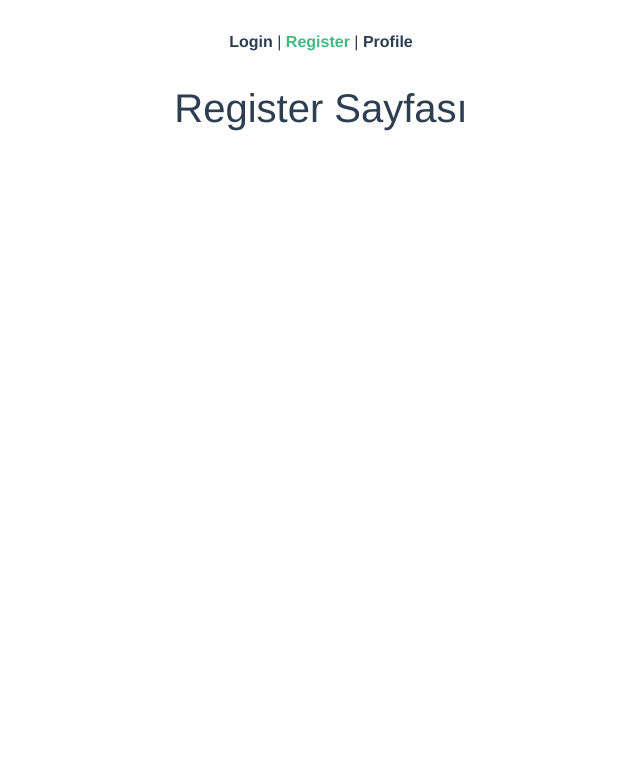
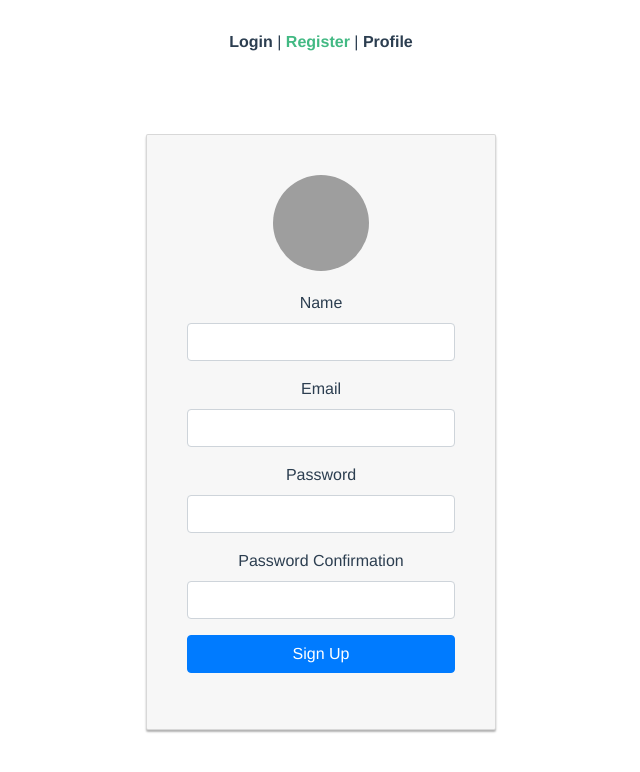
Before and after one commit to yemrealtanay/todovue, a Vue app: page /register in a window 1280 px wide. Shown: the top 772 px of the page, without its empty margins (319-959 px from the left). Built offline with nearby package versions, Linux system fonts and the light colour scheme; grey boxes are pictures that could not be loaded.

Commit message:
register view adjusted

```diff
--- a/src/views/Register.vue
+++ b/src/views/Register.vue
@@ -1,5 +1,164 @@
 <template>
-  <div class="container">
-    <h1>Register Sayfası</h1>
-  </div>
+  <div class="col-md-12">
+    <div class="card card-container">
+      <img
+        id="profile-img"
+        src="//ssl.gstatic.com/accounts/ui/avatar_2x.png"
+        alt="profileimage"
+        class="profile-img-card"
+      />
+      <form name="form" @submit.prevent="handleRegister">
+        <div v-if="!successfull">
+          <div class="form-group">
+            <label for="name">Name</label>
+            <input
+              v-model="user.name"
+              v-validate="'required|min:3|max:20'"
+              type="text"
+              class="form-control"
+              name="name"
+              id="name"
+            >
+            <div v-if="submitted && errors.has('username')" class="alert alert-danger">
+              {{errors.first('name')}}
+            </div>
+          </div>
+          <div class="form-group">
+            <label for="email">Email</label>
+            <input
+              v-model="user.email"
+              v-validate="'required|email|max:150'"
+              type="email"
+              class="form-control"
+              name="email"
+              id="email"
+            >
+            <div
+              v-if="submitted && errors.has('email')"
+              class="alert-danger"
+            >{{errors.first('email')}}</div>
+          </div>
+          <div class="form-group">
+            <label for="password">Password</label>
+            <input
+              v-model="user.password"
+              v-validate="'required|min:8|max:20'"
+              type="password"
+              class="form-control"
+              name="password"
+              id="password"
+            >
+            <div
+              v-if="submitted && errors.has('password')"
+              class="alert-danger"
+            >{{errors.first('password')}}</div>
+          </div>
+          <div class="form-group">
+            <label for="password_confirmation">Password Confirmation</label>
+            <input
+              v-model="user.password_confirmation"
+              v-validate="'required|min:8|max:20'"
+              type="password"
+              class="form-control"
+              name="password_confirmation"
+              id="password_confirmation"
+            >
+            <div
+              v-if="submitted && errors.has('password')"
+              class="alert-danger"
+            >{{errors.first('password_confirmation')}}</div>
+          </div>
+          <div class="form-group">
+            <button class="btn btn-primary btn-block">Sign Up</button>
+          </div>
+        </div>
+      </form>
+      <div
+        v-if="message"
+        class="alert"
+        :class="successful ? 'alert-success' : 'alert-danger'"
+      >{{message}}</div>
+    </div>
+    </div>
 </template>
+
+<script>
+import User from '../models/user.js';
+
+export default {
+name: 'Register',
+  data () {
+    return {
+      user: new User('', '', '', ''),
+      submitted: false,
+      successful: false,
+      message: '',
+    };
+},
+  computed: {
+    loggedIn() {
+      return this.$store.state.auth.status.loggedIn;
+    }
+  },
+    mounted() {
+      if(this.loggedIn) {
+          this.$router.push('/profile')
+      }
+  },
+  methods: {
+    handleRegister() {
+      this.message= '';
+      this.submitted = true;
+      this.$validator.validate().then(isValid => {
+        if(isValid) {
+          this.$store.dispatch('register', this.user).then(
+            data => {
+              this.message = data.message;
+              this.successful = true;
+            },
+            error => {
+              this.message = (error.response && error.response.data.message) || error.message || error.toString();
+              this.successful = false;
+            }
+          );
+        }
+      });
+    }
+  }
+};
+</script>
+
+<style scoped>
+label {
+  display: block;
+  margin-top: 10px;
+}
+
+.card-container.card {
+  max-width: 350px !important;
+  padding: 40px 40px;
+}
+
+.card {
+  background-color: #f7f7f7;
+  padding: 20px 25px 30px;
+  margin: 0 auto 25px;
+  margin-top: 50px;
+  -moz-border-radius: 2px;
+  -webkit-border-radius: 2px;
+  border-radius: 2px;
+  -moz-box-shadow: 0px 2px 2px rgba(0, 0, 0, 0.3);
+  -webkit-box-shadow: 0px 2px 2px rgba(0, 0, 0, 0.3);
+  box-shadow: 0px 2px 2px rgba(0, 0, 0, 0.3);
+}
+
+.profile-img-card {
+  width: 96px;
+  height: 96px;
+  margin: 0 auto 10px;
+  display: block;
+  -moz-border-radius: 50%;
+  -webkit-border-radius: 50%;
+  border-radius: 50%;
+}
+</style>
```
